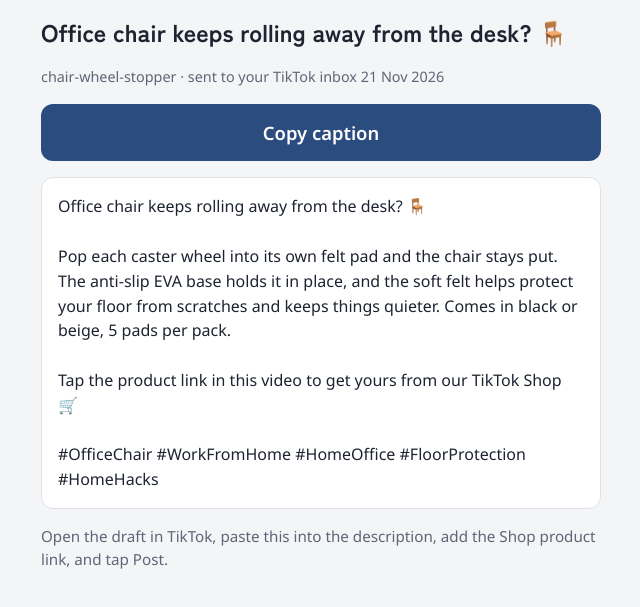
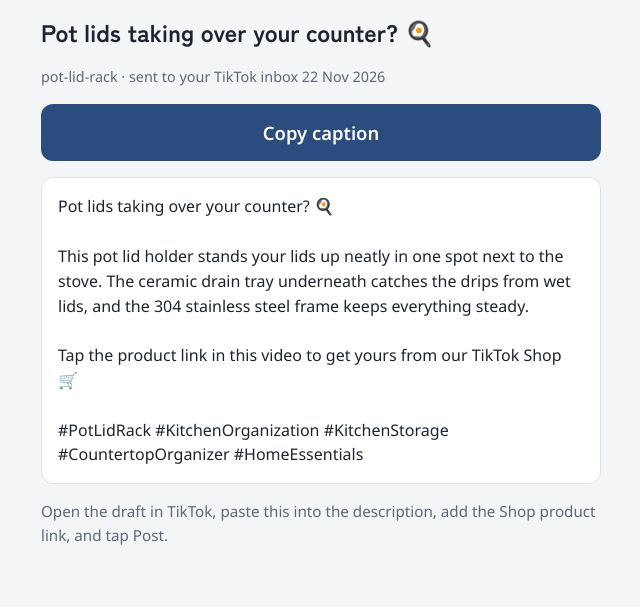
Before and after one commit to ReallyGoodOrNot/nihombashi, a plain HTML site: page index.html in a window 1280 px wide. Shown: the part 47-654 px from the top of the page, without its empty margins (319-959 px from the left). Drawn offline with Linux system fonts and the light colour scheme.

Commit message:
TikTok caption: pot-lid-rack

```diff
--- a/index.html
+++ b/index.html
@@ -34,16 +34,16 @@ pre { margin: 0; white-space: pre-wrap; overflow-wrap: anywhere; font: 1rem/1.55
 </style></head><body>
 <main>
   <p class="brand">NIHOMBASHI</p>
-  <h1 id="product">Office chair keeps rolling away from the desk? 🪑</h1>
-  <p class="meta" id="sent">chair-wheel-stopper · sent to your TikTok inbox 21 Nov 2026</p>
+  <h1 id="product">Pot lids taking over your counter? 🍳</h1>
+  <p class="meta" id="sent">pot-lid-rack · sent to your TikTok inbox 22 Nov 2026</p>
   <button type="button" id="copy">Copy caption</button>
-  <pre id="cap" tabindex="0">Office chair keeps rolling away from the desk? 🪑
+  <pre id="cap" tabindex="0">Pot lids taking over your counter? 🍳
 
-Pop each caster wheel into its own felt pad and the chair stays put. The anti-slip EVA base holds it in place, and the soft felt helps protect your floor from scratches and keeps things quieter. Comes in black or beige, 5 pads per pack.
+This pot lid holder stands your lids up neatly in one spot next to the stove. The ceramic drain tray underneath catches the drips from wet lids, and the 304 stainless steel frame keeps everything steady.
 
 Tap the product link in this video to get yours from our TikTok Shop 🛒
 
-#OfficeChair #WorkFromHome #HomeOffice #FloorProtection #HomeHacks</pre>
+#PotLidRack #KitchenOrganization #KitchenStorage #CountertopOrganizer #HomeEssentials</pre>
   <p class="steps">Open the draft in TikTok, paste this into the description, add the Shop product link, and tap Post.</p>
 </main>
 <script>
```
